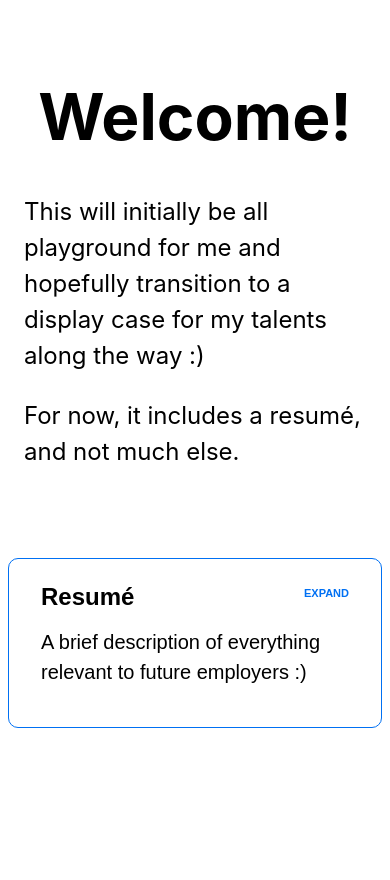
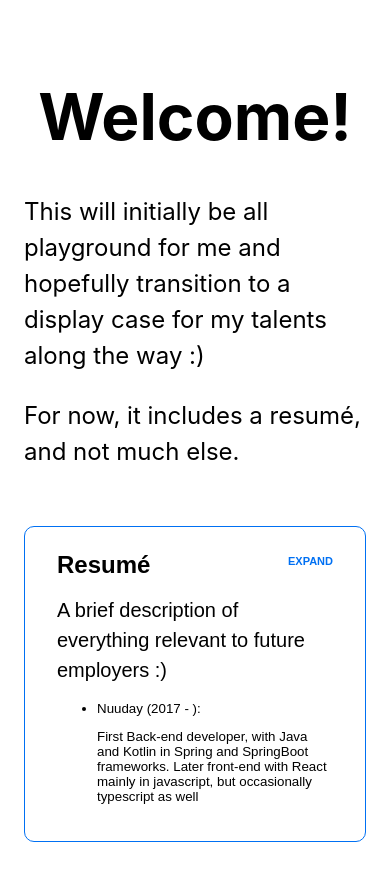
Before and after one commit to JamieMoriarty/resume, a Next.js app: page / in a window 390 px wide. Both pictures are taken after a click on the button 195 px from the left and 634 px from the top of the page. Shown: the top 880 px of the page. Before the commit the page ends 844 px from the top, so only its background shows below. Built offline with nearby package versions, Linux system fonts and the light colour scheme.

Commit message:
Added a little dummy content and improved responsiveness

```diff
--- a/pages/index.js
+++ b/pages/index.js
@@ -29,7 +29,14 @@ export default function Home() {
           <FrontPageCard
             title="Resumé"
             description="A brief description of everything relevant to future employers :)"
-          />
+          >
+            <ul>
+              <li>
+                <p>Nuuday (2017 - ):</p>
+                <p>First Back-end developer, with Java and Kotlin in Spring and SpringBoot frameworks. Later front-end with React mainly in javascript, but occasionally typescript as well</p>
+              </li>
+            </ul>
+          </FrontPageCard>
         </div>
       </main>
     </div>
--- a/src/components/frontpage/card/index.js
+++ b/src/components/frontpage/card/index.js
@@ -8,8 +8,10 @@ const FrontPageCard = ({ title, description, children }) => {
     return(
         <button className={styles.card} onClick={() => setActive(!active)}>
             <h3>{title}<span className={styles.card__expand}>expand</span></h3>
-            <p>{description}</p>
-            <div className={`${styles.card__content} ${!active? styles['card__content--hidden'] : ''}`}></div>
+            <p className={styles.card__summary}>{description}</p>
+            <div className={`${styles.card__content} ${!active ? styles['card__content--hidden'] : ''}`}>
+                {children}
+            </div>
         </button>
     );
 }
--- a/src/components/frontpage/card/styles.module.scss
+++ b/src/components/frontpage/card/styles.module.scss
@@ -1,4 +1,5 @@
 .card {
+    width: 100%;
     padding: 1.5rem 2rem;
     text-align: left;
     color: inherit;
@@ -26,7 +27,7 @@
         font-size: 1.5rem;
     }
 
-    p {
+    &__summary {
         margin: 0;
         font-size: 1.25rem;
         line-height: 1.5;
--- a/styles/Home.module.scss
+++ b/styles/Home.module.scss
@@ -56,11 +56,12 @@
 }
 
 .grid {
+  width: 50rem;
   display: flex;
   align-items: center;
   justify-content: center;
   flex-wrap: wrap;
-  max-width: 800px;
+  max-width: 100%;
   margin-top: 3rem;
 }
 
@@ -68,8 +69,10 @@
   height: 1em;
 }
 
-@media (max-width: 600px) {
+@media (max-width: 820px) {
   .grid {
+    margin: 1rem 0;
+    padding: 0 1rem;
     width: 100%;
     flex-direction: column;
   }
```
